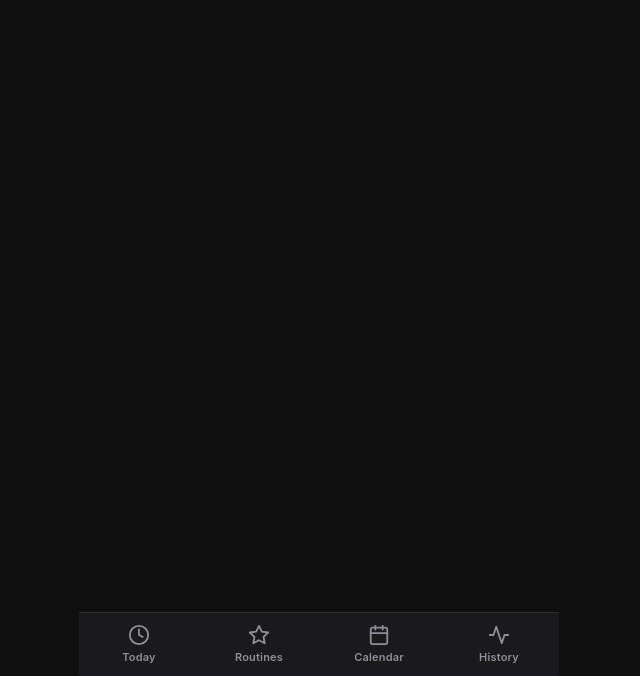
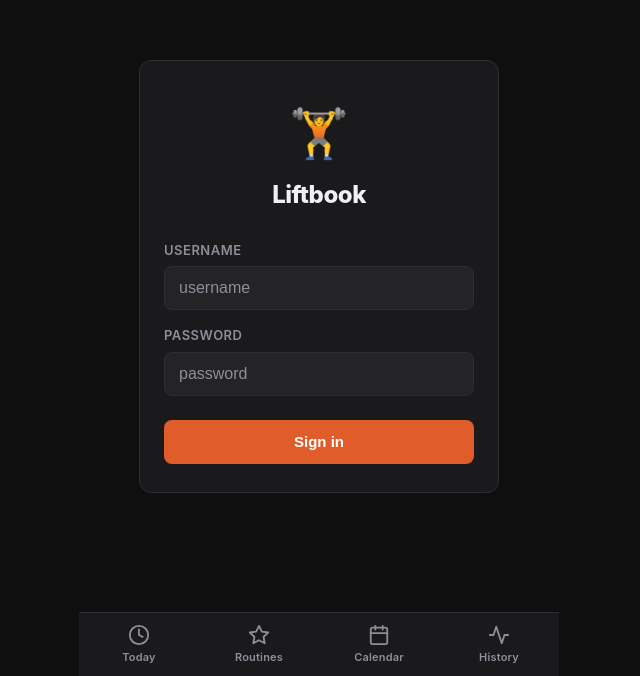
Before and after one commit to prajwalrajup/Liftbook, a Vue app: page /#/login in a window 1280 px wide. Shown: the part 124-800 px from the top of the page, without its empty margins (321-961 px from the left). Built offline with nearby package versions, Linux system fonts and the light colour scheme; no server answers.

Commit message:
fix: added auth

```diff
--- a/src/router/index.js
+++ b/src/router/index.js
@@ -7,9 +7,11 @@ import WorkoutView from '../views/WorkoutView.vue'
 import RoutinesView from '../views/RoutinesView.vue'
 import CalendarView from '../views/CalendarView.vue'
 import HistoryView from '../views/HistoryView.vue'
+import LoginView from '../views/LoginView.vue'
 
 const routes = [
   { path: '/', redirect: '/today' },
+  { path: '/login', name: 'login', component: LoginView, meta: { public: true } },
   { path: '/today', name: 'today', component: TodayView },
   { path: '/routines', name: 'routines', component: RoutinesView },
   { path: '/calendar', name: 'calendar', component: CalendarView },
@@ -21,7 +23,15 @@ const routes = [
   { path: '/dbtest', name: 'dbtest', component: DbTestView },
 ]
 
-export default createRouter({
+const router = createRouter({
   history: createWebHashHistory(),
   routes,
 })
+
+router.beforeEach((to) => {
+  if (to.meta.public) return true
+  if (sessionStorage.getItem('lb_auth') === '1') return true
+  return { name: 'login', query: { redirect: to.fullPath } }
+})
+
+export default router
--- /dev/null
+++ b/src/views/LoginView.vue
@@ -0,0 +1,105 @@
+<template>
+  <div class="login-wrap">
+    <div class="login-card">
+      <div class="login-logo">🏋️</div>
+      <h1 class="login-title">Liftbook</h1>
+
+      <form @submit.prevent="submit">
+        <div class="field">
+          <label for="username">Username</label>
+          <input
+            id="username"
+            v-model="username"
+            type="text"
+            autocomplete="username"
+            autocapitalize="none"
+            placeholder="username"
+            required
+          />
+        </div>
+        <div class="field">
+          <label for="password">Password</label>
+          <input
+            id="password"
+            v-model="password"
+            type="password"
+            autocomplete="current-password"
+            placeholder="password"
+            required
+          />
+        </div>
+
+        <p v-if="error" class="error-msg">Invalid credentials</p>
+
+        <button type="submit" class="btn btn-primary btn-full" style="margin-top:8px">
+          Sign in
+        </button>
+      </form>
+    </div>
+  </div>
+</template>
+
+<script setup>
+import { ref } from 'vue'
+import { useRouter, useRoute } from 'vue-router'
+
+const router = useRouter()
+const route = useRoute()
+
+const username = ref('')
+const password = ref('')
+const error = ref(false)
+
+function submit() {
+  if (
+    username.value === import.meta.env.VITE_APP_USER &&
+    password.value === import.meta.env.VITE_APP_PASS
+  ) {
+    sessionStorage.setItem('lb_auth', '1')
+    const redirect = route.query.redirect || '/today'
+    router.replace(redirect)
+  } else {
+    error.value = true
+  }
+}
+</script>
+
+<style scoped>
+.login-wrap {
+  min-height: 100dvh;
+  display: flex;
+  align-items: center;
+  justify-content: center;
+  padding: 24px 20px;
+  background: var(--bg);
+}
+.login-card {
+  width: 100%;
+  max-width: 360px;
+  background: var(--bg-surface);
+  border: 1px solid var(--border);
+  border-radius: var(--radius);
+  padding: 36px 24px 28px;
+}
+.login-logo {
+  font-size: 48px;
+  text-align: center;
+  margin-bottom: 8px;
+}
+.login-title {
+  font-size: 24px;
+  font-weight: 800;
+  text-align: center;
+  letter-spacing: -0.5px;
+  margin-bottom: 28px;
+}
+.field {
+  margin-bottom: 16px;
+}
+.error-msg {
+  font-size: 13px;
+  color: var(--danger);
+  margin-top: 4px;
+  text-align: center;
+}
+</style>
```
